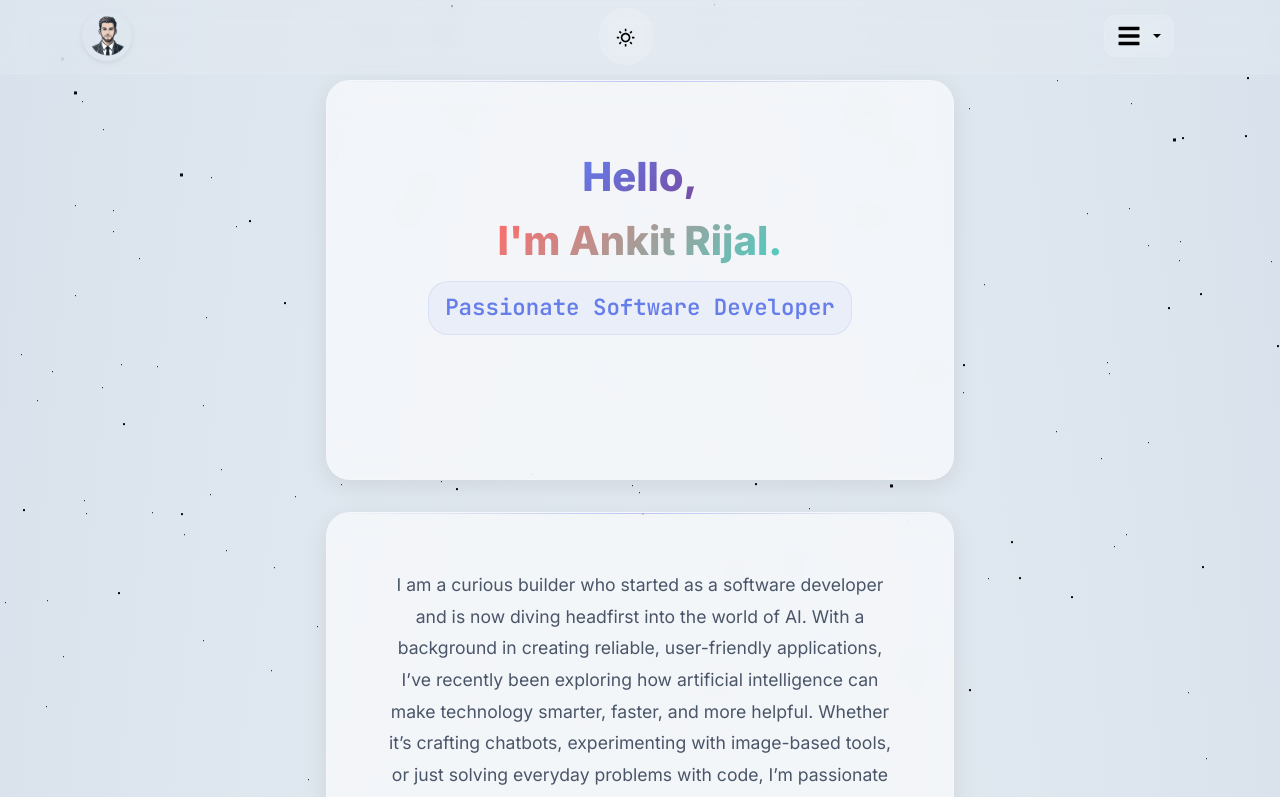
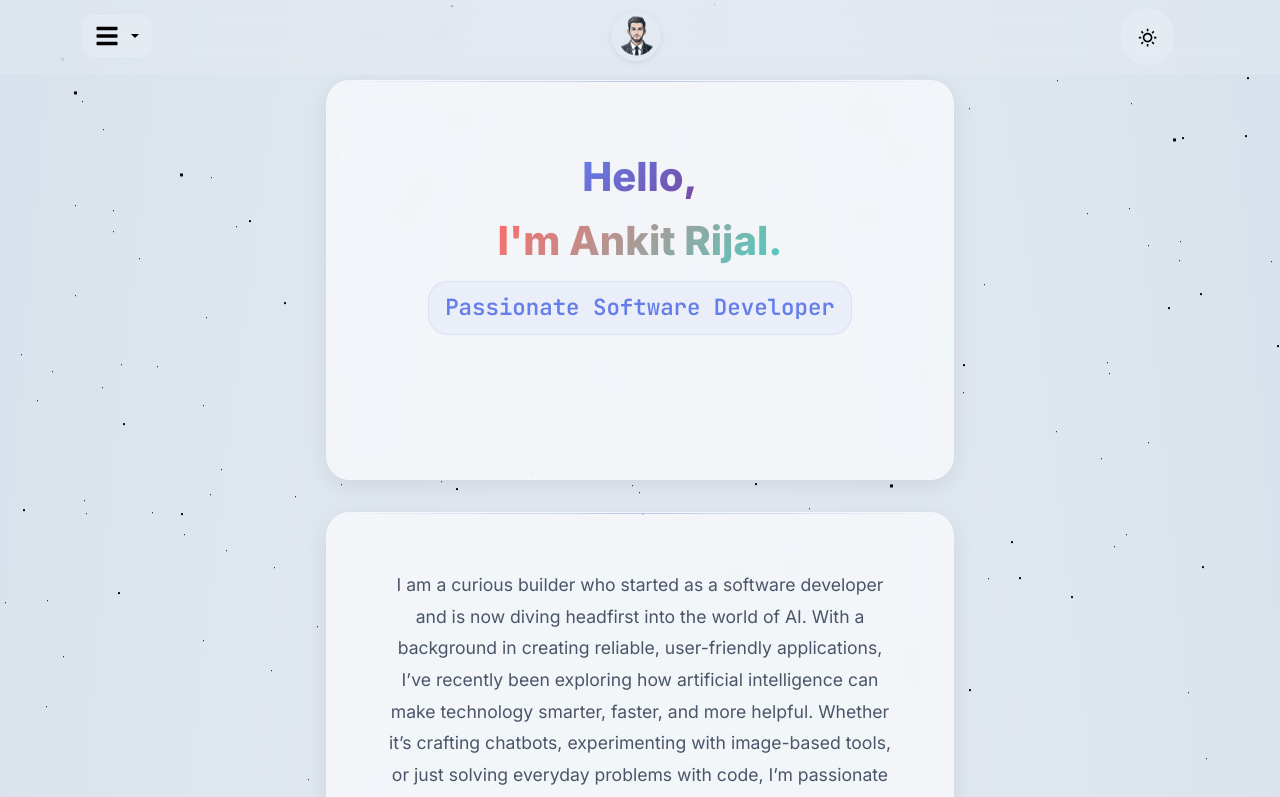
Before and after one commit to ankitrijal2054/portfolio_website, a React (Create React App) app: page / in a window 1280 px wide. Shown: the top 797 px of the page. Built offline with nearby package versions, Linux system fonts and the light colour scheme.

Commit message:
changes navbar icons positions.

```diff
--- a/src/components/NavBar.js
+++ b/src/components/NavBar.js
@@ -57,43 +57,9 @@
       <Navbar expand="lg" className="modern-navbar">
         <Container>
           <Row className="w-100 align-items-center justify-content-between">
+
+
             <Col xs="auto">
-              <motion.div
-                whileHover={{ scale: 1.05 }}
-                whileTap={{ scale: 0.95 }}
-              >
-                <Navbar.Brand
-                  onClick={() => scrollToSection("aboutme")}
-                  style={{ cursor: "pointer" }}
-                  className="brand-logo"
-                >
-                  <img
-                    src={logo}
-                    alt="Portfolio Logo"
-                    width="50"
-                    height="50"
-                    className="d-inline-block align-top logo-image"
-                  />
-                </Navbar.Brand>
-              </motion.div>
-            </Col>
-
-            <Col className="d-flex justify-content-center align-items-center">
-              <motion.div
-                className="theme-toggle-container"
-                whileHover={{ scale: 1.05 }}
-              >
-                <button
-                  onClick={toggleTheme}
-                  className="theme-toggle-btn"
-                  aria-label="Toggle theme"
-                >
-                  {isDarkMode ? <RiMoonLine /> : <RiSunLine />}
-                </button>
-              </motion.div>
-            </Col>
-
-            <Col xs="auto" className="d-flex justify-content-end">
               <div
                 className="dropdown-wrapper"
                 onMouseEnter={() => setMenuOpen(true)}
@@ -146,6 +112,41 @@
               </Dropdown>
               </div>
             </Col>
+            <Col xs="auto" className="d-flex justify-content-center align-items-center">
+              <motion.div
+                whileHover={{ scale: 1.05 }}
+                whileTap={{ scale: 0.95 }}
+              >
+                <div
+                  onClick={() => scrollToSection("aboutme")}
+                  style={{ cursor: "pointer" }}
+                  className="brand-logo"
+                >
+                  <img
+                    src={logo}
+                    alt="Portfolio Logo"
+                    width="50"
+                    height="50"
+                    className="logo-image"
+                  />
+                </div>
+              </motion.div>
+            </Col>
+
+            <Col xs="auto" className="d-flex justify-content-end align-items-center">
+              <motion.div
+                className="theme-toggle-container"
+                whileHover={{ scale: 1.05 }}
+              >
+                <button
+                  onClick={toggleTheme}
+                  className="theme-toggle-btn"
+                  aria-label="Toggle theme"
+                >
+                  {isDarkMode ? <RiMoonLine /> : <RiSunLine />}
+                </button>
+              </motion.div>
+            </Col>
           </Row>
         </Container>
       </Navbar>
--- a/src/styles/NavBar.css
+++ b/src/styles/NavBar.css
@@ -35,6 +35,10 @@
 
 .logo-image:hover {
   box-shadow: 0 4px 12px rgba(0, 0, 0, 0.15);
+}
+
+.logo-image:focus {
+  outline: none;
 }
 
 .theme-toggle-container {
@@ -191,8 +195,7 @@
 }
 
 .modern-dropdown-item:focus {
-  outline: 2px solid #667eea;
-  outline-offset: -2px;
+  outline: none;
 }
 
 .modern-dropdown-item:active {
```
